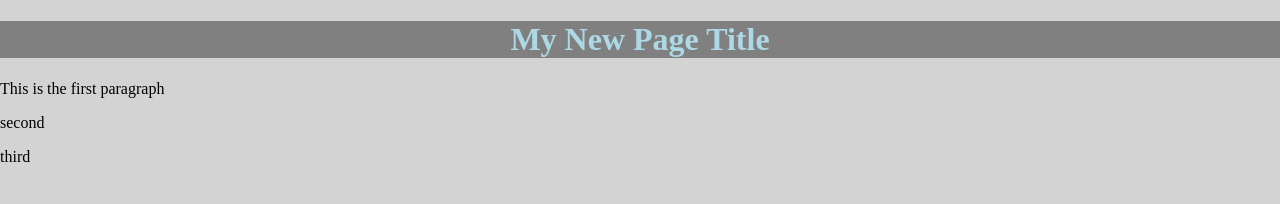
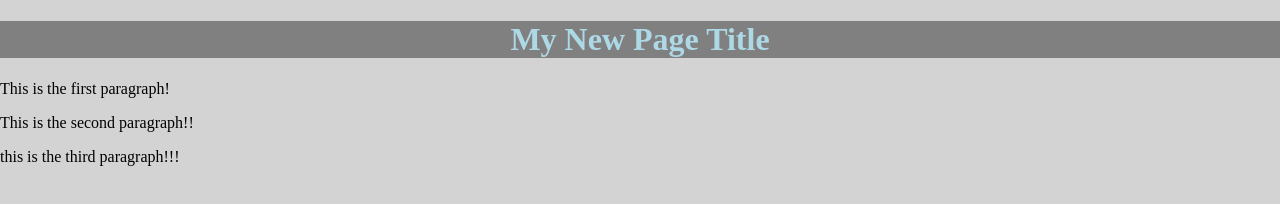
Before and after one commit to Jamesd0304/HomeWork_JS, a plain HTML site: page index.html in a window 1280 px wide. Drawn offline with Linux system fonts and the light colour scheme.

Commit message:
Update index.html

```diff
--- a/index.html
+++ b/index.html
@@ -8,9 +8,9 @@
   <body>
     <h1 id="intro">Page Title</h1>
     <div>
-    <p class="para1">This is the first paragraph</p>
-    <p class="para1">second</p>
-    <p class="para1">third</p>
+    <p class="para">This is the first paragraph!</p>
+    <p class="para">This is the second paragraph!!</p>
+    <p class="para">this is the third paragraph!!!</p>
     </div>
     <script src="./scripts.js"></script>
   </body>
```
